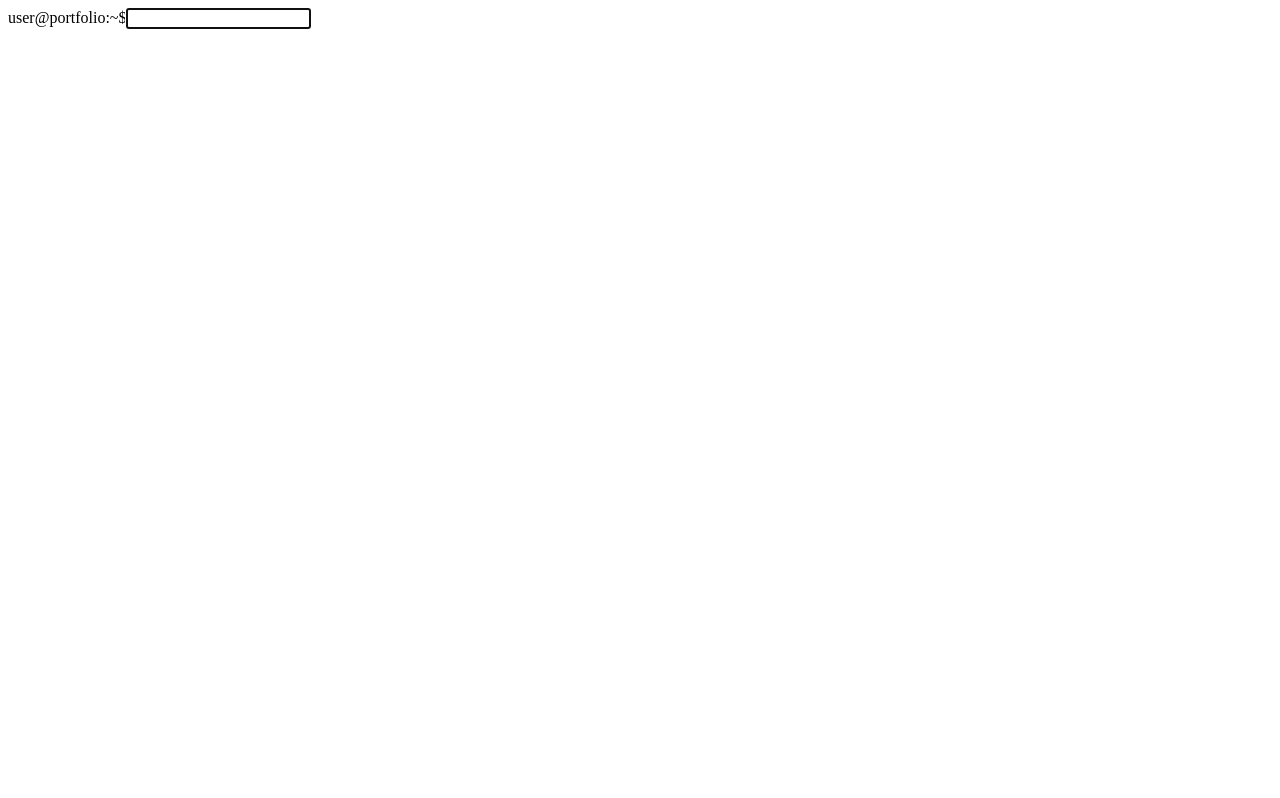
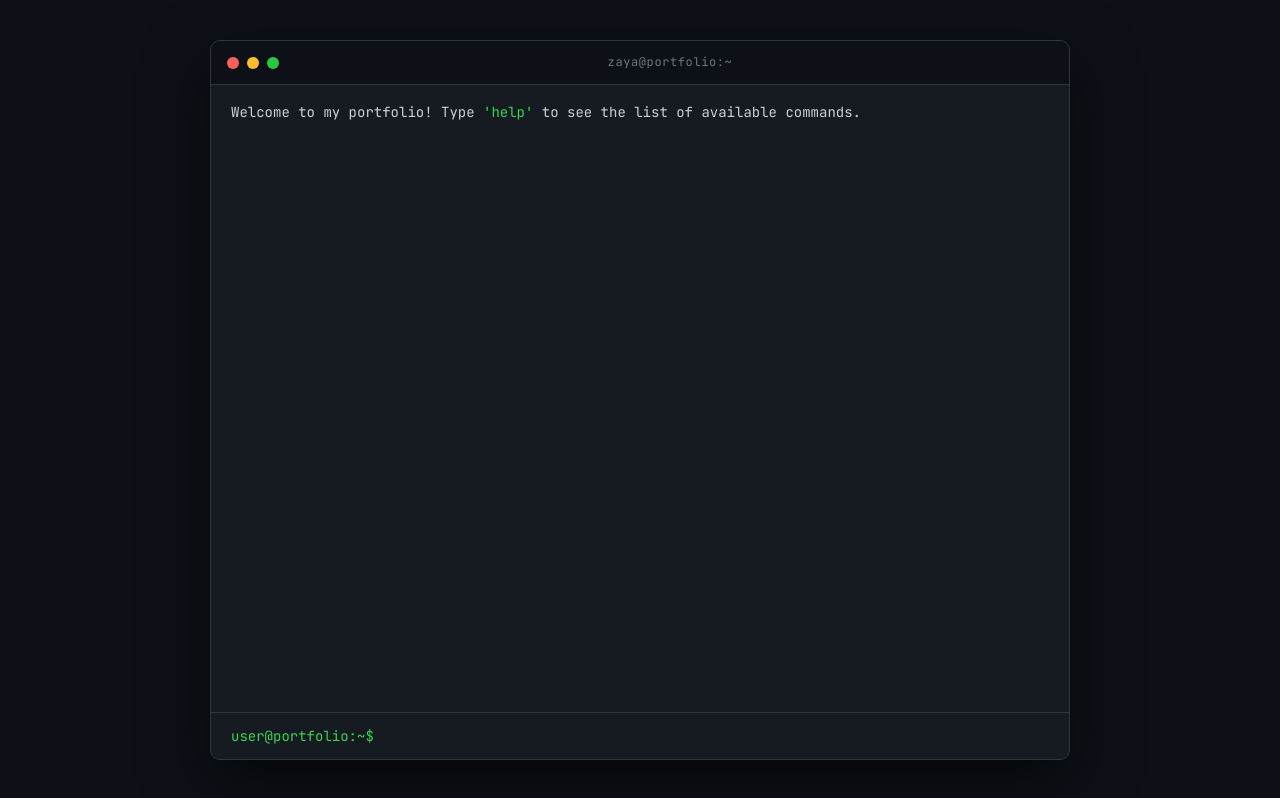
Before and after one commit to nananotosaki/vigilant-octo-portfolio, a React (Vite) app in the folder portfolio/: page / in a window 1280 px wide. Built offline with nearby package versions, Linux system fonts and the light colour scheme.

Commit message:
terminal works styled

```diff
--- a/portfolio/src/App.jsx
+++ b/portfolio/src/App.jsx
@@ -1,10 +1,13 @@
 import React from 'react';
 import ReactDOM from 'react-dom/client';
 import Terminal from './Terminal';
+import './index.css';
 
 const root = ReactDOM.createRoot(document.getElementById('root'));
 root.render(
     <React.StrictMode>
-        <Terminal />
+        <div className="terminal-wrapper">
+            <Terminal />
+        </div>
     </React.StrictMode>
 );
--- a/portfolio/src/Commands.js
+++ b/portfolio/src/Commands.js
@@ -66,7 +66,7 @@ function blog() {
 }
 
 function invalidCommand() {
-    const invalidCommand = { type: "text", content: "Invalid command. Type 'help' to see the list of available commands." }
+    const invalidCommand = { type: "error", content: "Invalid command. Type 'help' to see the list of available commands." }
     return invalidCommand;
 }
 
@@ -83,7 +83,6 @@ function handleCommand(input) {
             return help();
         case "skills":
             return skills(false);
-
         case "skills -specific":
             return skills(true);
         case "projects":
--- a/portfolio/src/OutputDisplay.jsx
+++ b/portfolio/src/OutputDisplay.jsx
@@ -2,11 +2,20 @@ import { useEffect, useRef } from "react";
 
 export default function OutputDisplay(props) {
     const commandhistory = props.output;
+    const bottomRef = useRef(null);
+
+    useEffect(() => {
+        bottomRef.current?.scrollIntoView({ behavior: "smooth" });
+    }, [commandhistory]);
+
     return (
         <div id="command-output">
+            <div className="welcome-message">
+                <p>Welcome to my portfolio! Type <span style={{ color: 'var(--green)' }}>'help'</span> to see the list of available commands.</p>
+            </div>
         {/* <!-- all the command results goes here --> */}
         {commandhistory.map((item, index) => (
-            <div key={index} className="command-result">
+            <div key={index} className="command-result comm">
                 {item.output.type === "text" && (
                     <>
                         <p className="user-input">user@portfolio:~$ {item.input}</p>
@@ -24,8 +33,15 @@ export default function OutputDisplay(props) {
                         </ul>
                     </>
                 )}
+                {item.output.type === "error" && (
+                    <>
+                        <p className="user-input">user@portfolio:~$ {item.input}</p>
+                        <p className="command-error">{item.output.content}</p>
+                    </>
+                )}
             </div>
         ))}
+        <div ref={bottomRef} /> {/* dummy div to scroll into view */}
       </div>
     );
 }
--- a/portfolio/src/Terminal.jsx
+++ b/portfolio/src/Terminal.jsx
@@ -44,7 +44,13 @@ export default function Terminal() {
     }
 
     return (
-        <div>
+        <div className="terminal">
+            <div className="terminal-titlebar">
+            <div className="titlebar-dot red" />
+            <div className="titlebar-dot yellow" />
+            <div className="titlebar-dot green" />
+            <span className="titlebar-title">zaya@portfolio:~</span>
+            </div>
             <OutputDisplay output={commandHistory} />
             <InputLine input={currentInput} onChange={handleChange} onSubmit={SubmitCommand} onKeyDown={handleKeyDown} onKeyUp={handleKeyUp} />
         </div>
--- /dev/null
+++ b/portfolio/src/index.css
@@ -0,0 +1,198 @@
+/* generated with claude cuz i hate css */
+@import url('https://fonts.googleapis.com/css2?family=JetBrains+Mono:wght@400;700&display=swap');
+
+:root {
+  --bg: #0d1117;
+  --surface: #161b22;
+  --border: #30363d;
+  --green: #39d353;
+  --green-dim: #238636;
+  --yellow: #e3b341;
+  --blue: #58a6ff;
+  --red: #f85149;
+  --text: #c9d1d9;
+  --text-dim: #6e7681;
+  --prompt: #39d353;
+}
+
+*, *::before, *::after {
+  box-sizing: border-box;
+  margin: 0;
+  padding: 0;
+}
+
+html, body, #root {
+  height: 100%;
+  width: 100%;
+}
+
+body {
+  background: var(--bg);
+  color: var(--text);
+  font-family: 'JetBrains Mono', monospace;
+  font-size: 14px;
+  line-height: 1.6;
+}
+
+/* ── Terminal window ── */
+.terminal-wrapper {
+  display: flex;
+  align-items: center;
+  justify-content: center;
+  min-height: 100vh;
+  padding: 24px;
+}
+
+.terminal {
+  width: 100%;
+  max-width: 860px;
+  height: 90vh;
+  background: var(--surface);
+  border: 1px solid var(--border);
+  border-radius: 10px;
+  display: flex;
+  flex-direction: column;
+  box-shadow: 0 24px 64px rgba(0, 0, 0, 0.6);
+  overflow: hidden;
+}
+
+/* ── Title bar ── */
+.terminal-titlebar {
+  display: flex;
+  align-items: center;
+  gap: 8px;
+  padding: 12px 16px;
+  background: var(--bg);
+  border-bottom: 1px solid var(--border);
+  flex-shrink: 0;
+}
+
+.titlebar-dot {
+  width: 12px;
+  height: 12px;
+  border-radius: 50%;
+}
+.titlebar-dot.red    { background: #ff5f57; }
+.titlebar-dot.yellow { background: #febc2e; }
+.titlebar-dot.green  { background: #28c840; }
+
+.titlebar-title {
+  margin-left: auto;
+  margin-right: auto;
+  color: var(--text-dim);
+  font-size: 12px;
+  letter-spacing: 0.05em;
+}
+
+/* ── Output area ── */
+#command-output {
+  flex: 1;
+  overflow-y: auto;
+  padding: 16px 20px;
+  scrollbar-width: thin;
+  scrollbar-color: var(--border) transparent;
+}
+
+#command-output::-webkit-scrollbar { width: 6px; }
+#command-output::-webkit-scrollbar-track { background: transparent; }
+#command-output::-webkit-scrollbar-thumb { background: var(--border); border-radius: 3px; }
+
+/* ── Welcome banner ── */
+.welcome-banner {
+  color: var(--green);
+  margin-bottom: 20px;
+  white-space: pre;
+  font-size: 13px;
+  line-height: 1.4;
+}
+
+.welcome-sub {
+  color: var(--text-dim);
+  margin-bottom: 20px;
+  font-size: 13px;
+}
+
+/* ── Each command block ── */
+.command-result {
+  margin-bottom: 12px;
+  animation: fadeIn 0.15s ease;
+}
+
+@keyframes fadeIn {
+  from { opacity: 0; transform: translateY(4px); }
+  to   { opacity: 1; transform: translateY(0); }
+}
+
+.user-input {
+  color: var(--prompt);
+  margin-bottom: 4px;
+}
+
+.user-input span.cmd-text {
+  color: var(--text);
+}
+
+.command-output {
+  color: var(--text);
+  padding-left: 4px;
+}
+
+.command-list {
+  list-style: none;
+  padding-left: 4px;
+}
+
+.command-list li {
+  color: var(--text);
+  padding: 2px 0;
+  position: relative;
+  padding-left: 16px;
+}
+
+.command-list li::before {
+  content: '›';
+  position: absolute;
+  left: 0;
+  color: var(--green-dim);
+}
+
+.command-error {
+  color: var(--red);
+  padding-left: 4px;
+}
+
+/* ── Input line ── */
+.InputLine-container {
+  display: flex;
+  align-items: center;
+  padding: 12px 20px;
+  border-top: 1px solid var(--border);
+  flex-shrink: 0;
+  gap: 8px;
+}
+
+.input-label {
+  display: flex;
+  align-items: center;
+  gap: 8px;
+  width: 100%;
+  color: var(--prompt);
+  font-family: 'JetBrains Mono', monospace;
+  font-size: 14px;
+}
+
+.input-label input[type="text"] {
+  flex: 1;
+  background: transparent;
+  border: none;
+  outline: none;
+  color: var(--text);
+  font-family: 'JetBrains Mono', monospace;
+  font-size: 14px;
+  caret-color: var(--green);
+}
+
+/* blinking cursor effect on the input */
+.input-label input[type="text"]::selection {
+  background: var(--green-dim);
+}
```
